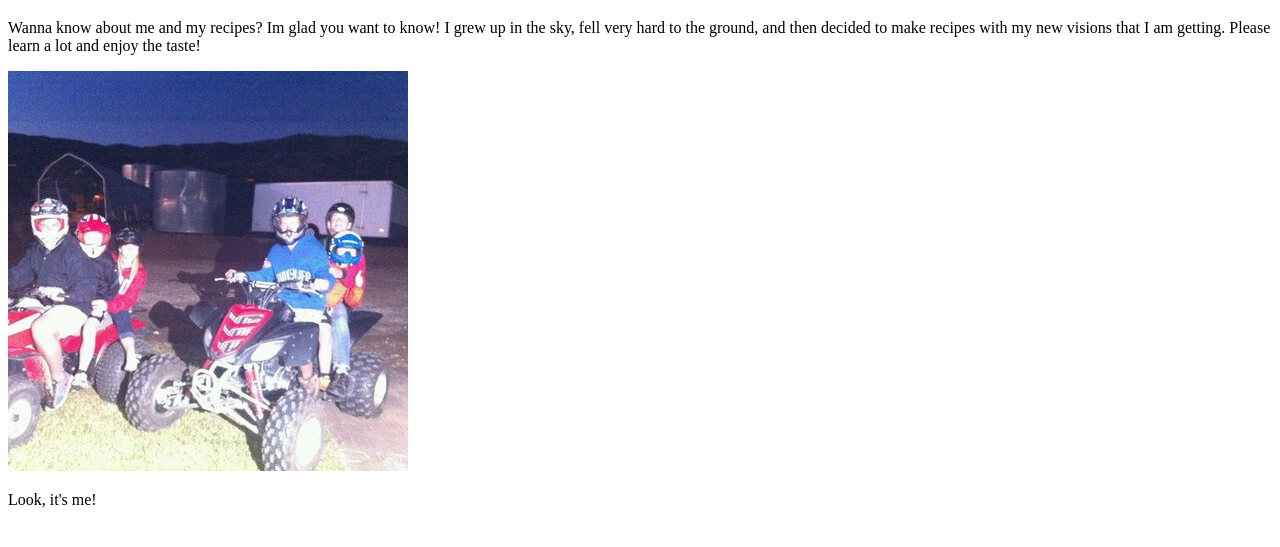
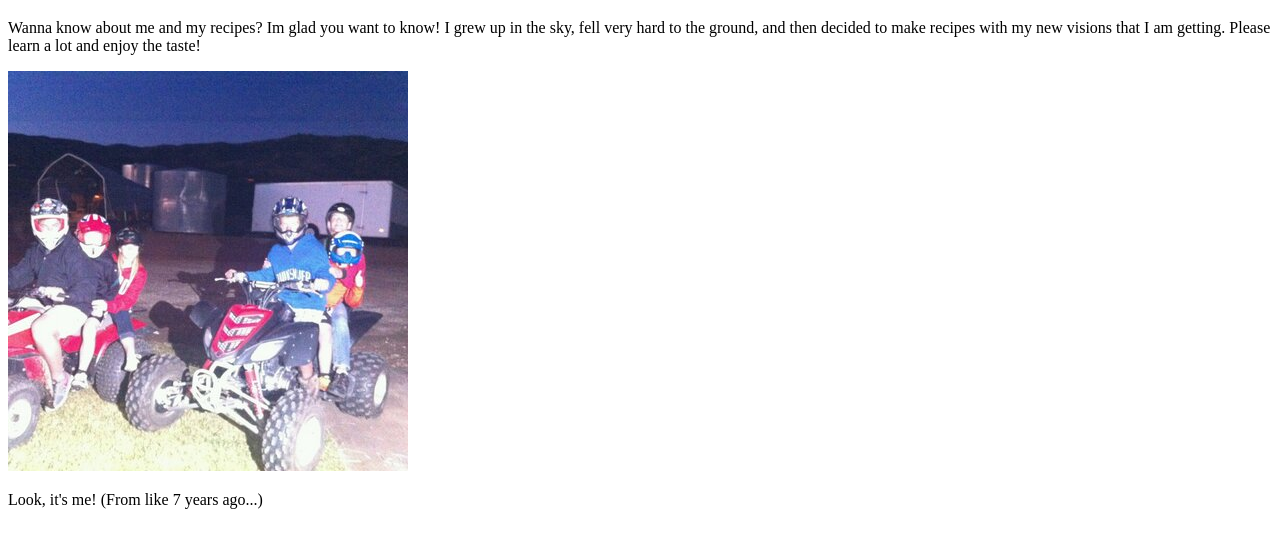
Before and after one commit to shubbyshoes/odin-recipes, a plain HTML site: page about.html in a window 1280 px wide. Shown: the part 61-608 px from the top of the page. Drawn offline with Linux system fonts and the light colour scheme.

Commit message:
Added text at end of readme

```diff
--- a/about.html
+++ b/about.html
@@ -16,6 +16,6 @@
         getting. Please learn a lot and enjoy the taste!
     </p>
     <p><img src="recipe_photos/blake_about.jpeg"></p>
-    <p>Look, it's me!</p>
+    <p>Look, it's me! (From like 7 years ago...)</p>
 </body>
 </html>
```
Also changed, not shown: 1 other file.
